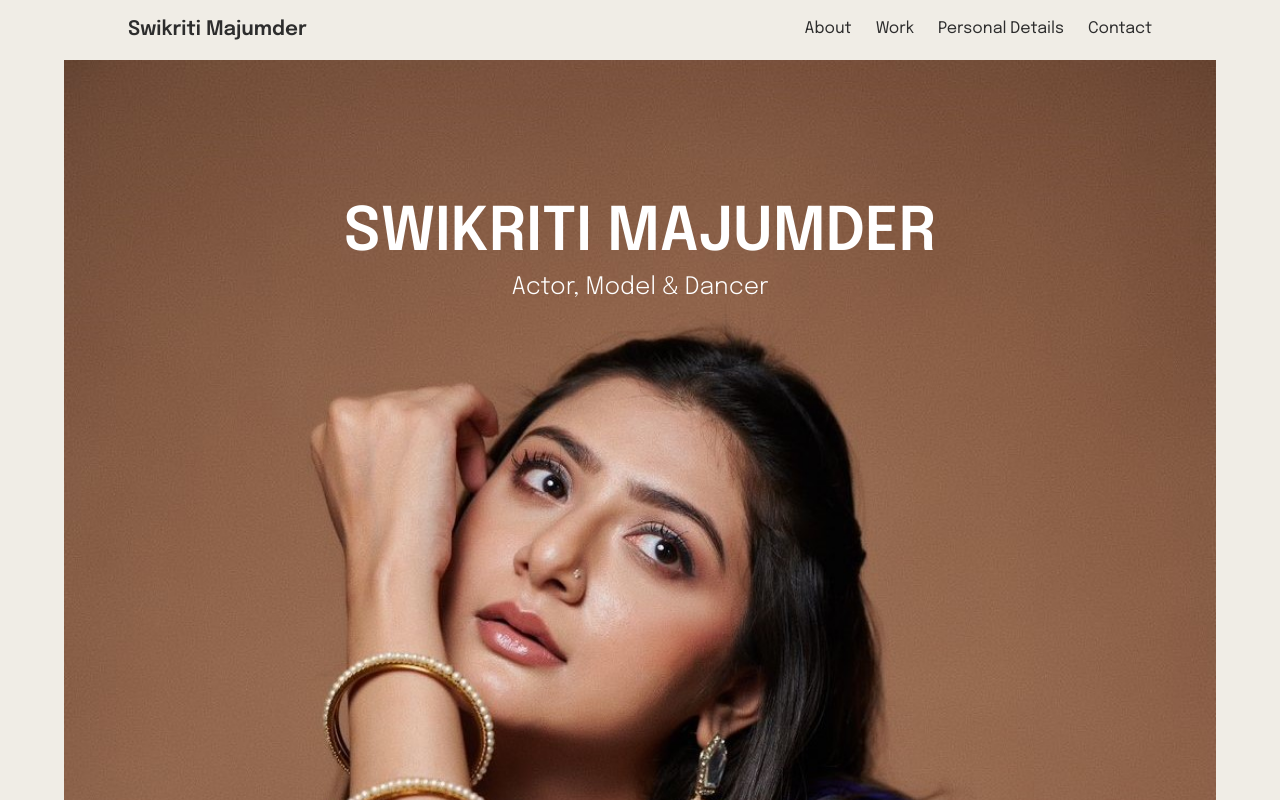
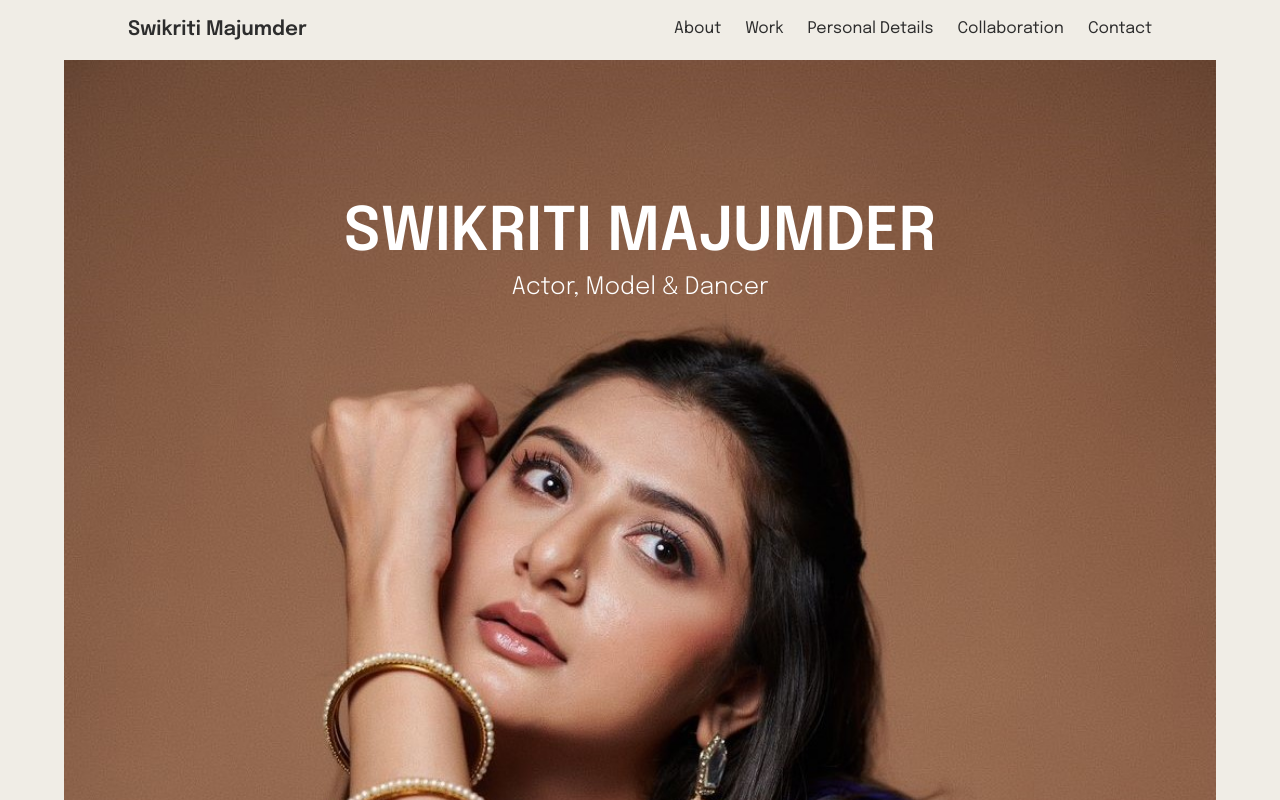
Before and after one commit to subham0269/swikriti-portfolio, a React (Vite) app: page / in a window 1280 px wide. Shown: the top 800 px of the page. Built offline with nearby package versions, Linux system fonts and the light colour scheme.

Commit message:
Add myCollaboration section to navbar

```diff
--- a/src/App.jsx
+++ b/src/App.jsx
@@ -36,7 +36,7 @@ function App() {
       {/* <InfiniteScroll /> */}
       <Swipe />
 
-      <section>
+      <section id="collaboration">
         <Collaboration />
       </section>
 
--- a/src/Components/Navbar.jsx
+++ b/src/Components/Navbar.jsx
@@ -48,6 +48,10 @@ const Navbar = () => {
                         <div className='h-0.5 bg-[#afaeab] w-0 peer-hover:w-full transition-all duration-300' />
                     </li>
                     <li>
+                        <a className='peer m-0 p-0' href='#collaboration'>Collaboration</a>
+                        <div className='h-0.5 bg-[#afaeab] w-0 peer-hover:w-full transition-all duration-300' />
+                    </li>
+                    <li>
                         <a className='peer m-0 p-0' href='#contact'>Contact</a>
                         <div className='h-0.5 bg-[#afaeab] w-0 peer-hover:w-full transition-all duration-300' />
                     </li>
@@ -73,6 +77,9 @@ const Navbar = () => {
                             <a href='#personal' onClick={toggleMenu}>Personal Details</a>
                         </li>
                         <li>
+                            <a href='#collaboration' onClick={toggleMenu}>Collaboration</a>
+                        </li>
+                        <li>
                             <a href='#contact' onClick={toggleMenu}>Contact</a>
                         </li>
                     </ul>
```
